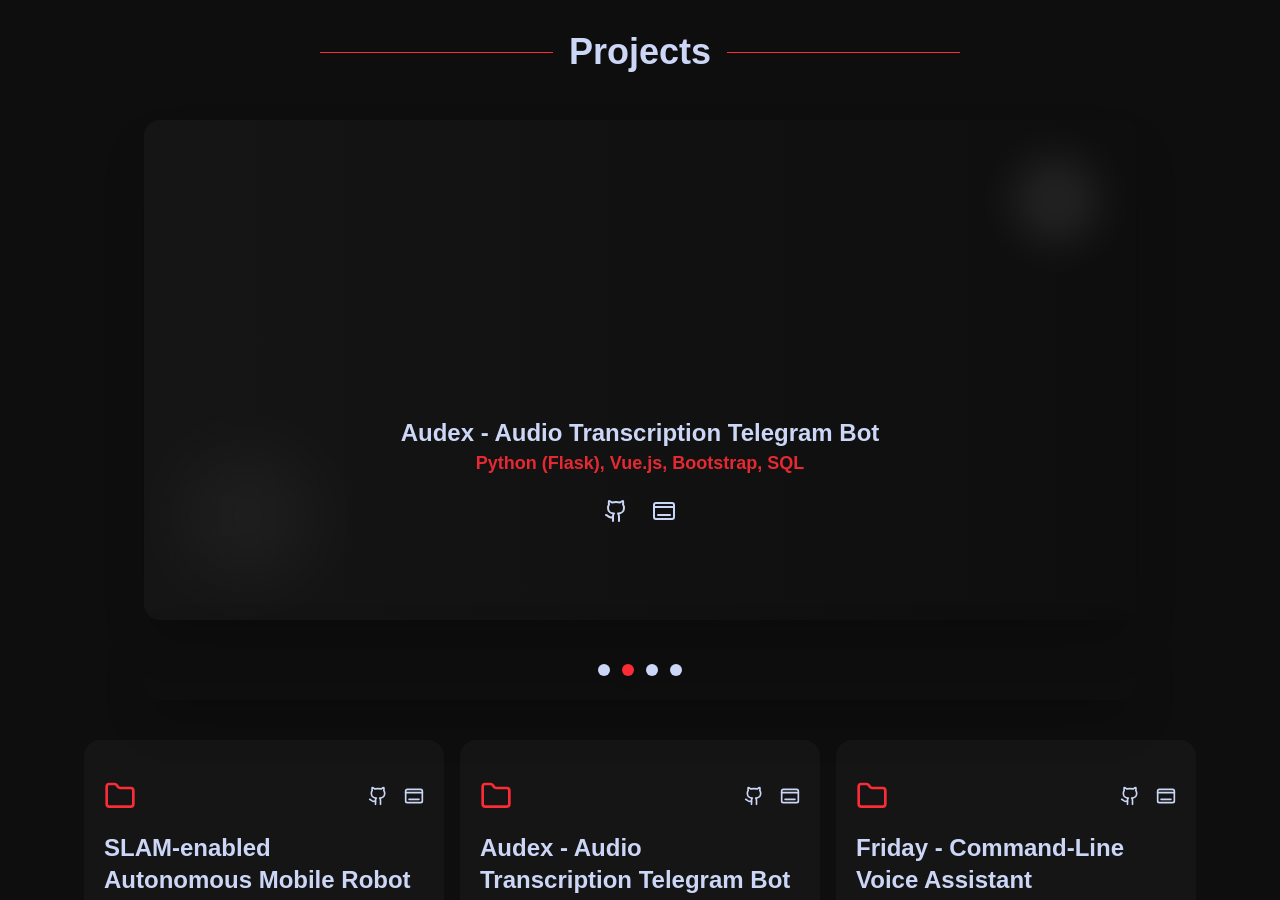
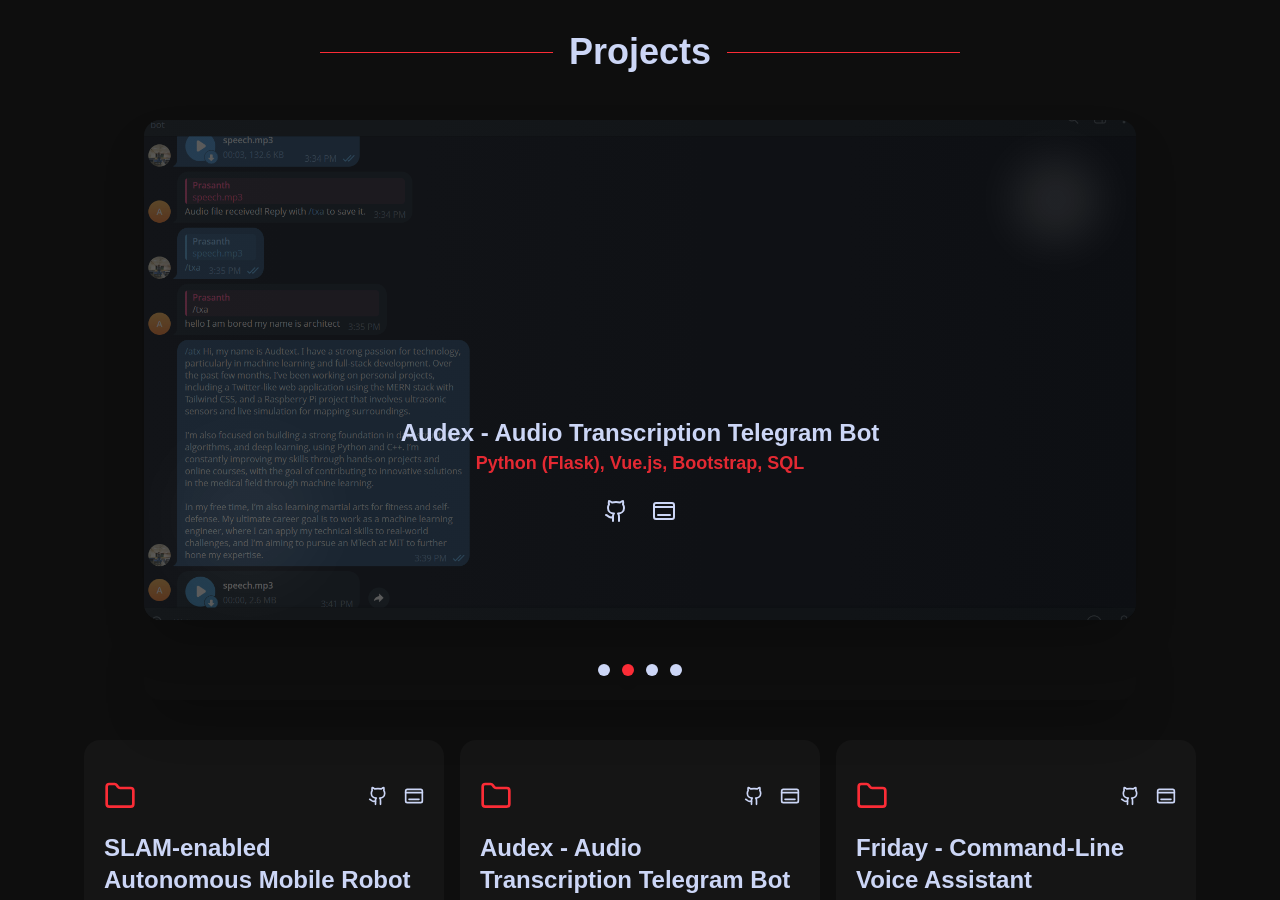
Before and after one commit to prasanthkumarch26/prasanthkumar, a Next.js app: page / in a window 1280 px wide. Shown: the part 1640-2540 px from the top of the page. Built offline with nearby package versions, Linux system fonts and the light colour scheme; a web font is replaced by a local one.

Commit message:
Project Assests Update

```diff
--- a/components/Projects.tsx
+++ b/components/Projects.tsx
@@ -22,7 +22,7 @@
       description:
         "An application created for Toronto District School Board, with a Flask back-end and a Vue front-end.",
       techStack: "Python (Flask), Vue.js, Bootstrap, SQL",
-      image: "",
+      image: "/audex.png",
       githubLink: "https://github.com/project-1",
       liveLink: "",
     },
@@ -42,7 +42,7 @@
       description:
         "An AI chatbot integrated with a hospital's system to provide instant medical assistance.",
       techStack: "Next.js, React, TailwindCSS, Lucide Icons",
-      image: "",
+      image: "/portfolio.png",
       githubLink: "https://github.com/prasanthkumarch26/prasanthkumar",
       liveLink: "https://prasanthkumar.vercel.app/",
     },
```
Also changed, not shown: public/audex.png (added), public/portfolio.png (added).
